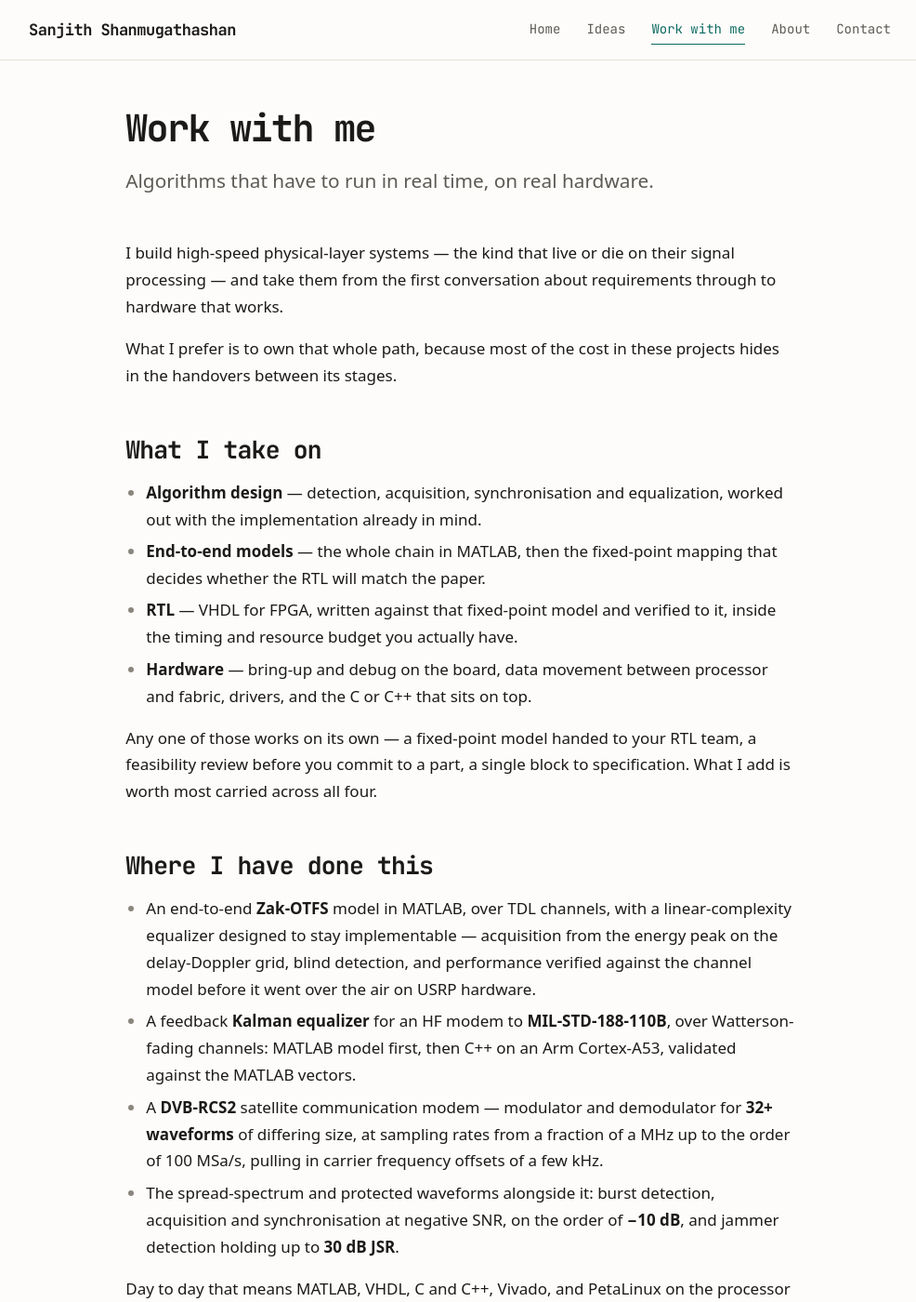
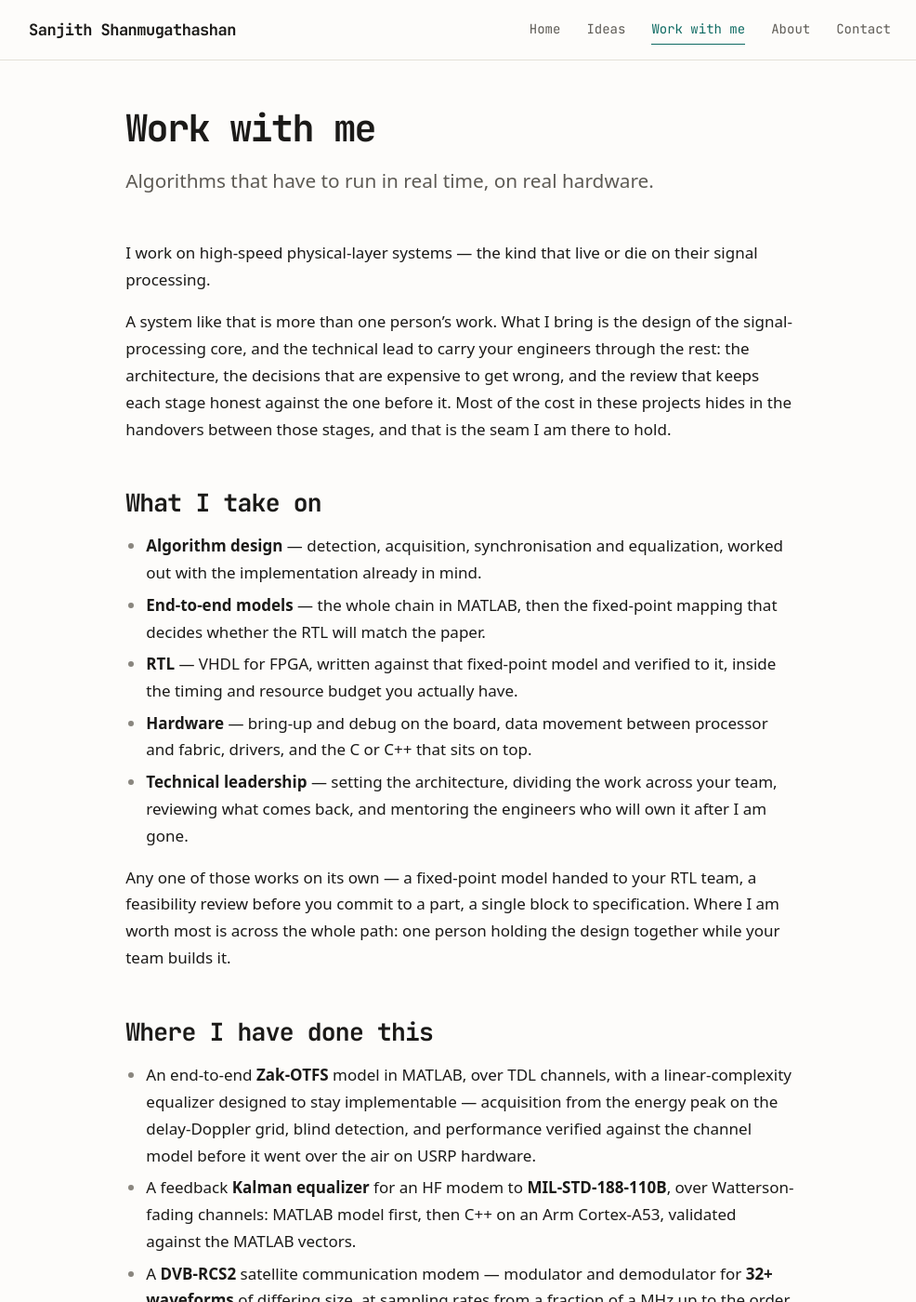
Before and after one commit to sanjith1999/sanjith1999.github.io, a Jekyll site: the page built from work.md, in a window 1280 px wide and 1400 px high. Shown: the whole window at 93% size, without its empty margins (145-1131 px from the left). Built offline with Jekyll 4.4.1, drawn with Linux system fonts in a browser that asks for light colours; some web fonts are replaced.

Commit message:
WIP001: Frame /work/ as design authority and technical lead
Offering to own a whole system overstates what one person can deliver.
The page now says outright that a system like this is more than one
person's work, and positions Sanjith as the one holding the design
together while the client's team builds it: architecture, the expensive
decisions, review, and mentoring.

Adds technical leadership as a fifth thing he takes on, which is what
his experience actually evidences.

Co-Authored-By: Claude Opus 5 <noreply@anthropic.com>

```diff
--- a/work.md
+++ b/work.md
@@ -4,12 +4,14 @@ permalink: /work/
 subtitle: Algorithms that have to run in real time, on real hardware.
 ---
 
-I build high-speed physical-layer systems — the kind that live or die on their signal
-processing — and take them from the first conversation about requirements through to
-hardware that works.
+I work on high-speed physical-layer systems — the kind that live or die on their signal
+processing.
 
-What I prefer is to own that whole path, because most of the cost in these projects hides
-in the handovers between its stages.
+A system like that is more than one person's work. What I bring is the design of the
+signal-processing core, and the technical lead to carry your engineers through the rest:
+the architecture, the decisions that are expensive to get wrong, and the review that
+keeps each stage honest against the one before it. Most of the cost in these projects
+hides in the handovers between those stages, and that is the seam I am there to hold.
 
 ## What I take on
 
@@ -21,10 +23,14 @@ in the handovers between its stages.
   inside the timing and resource budget you actually have.
 - **Hardware** — bring-up and debug on the board, data movement between processor and
   fabric, drivers, and the C or C++ that sits on top.
+- **Technical leadership** — setting the architecture, dividing the work across your
+  team, reviewing what comes back, and mentoring the engineers who will own it after I
+  am gone.
 
 Any one of those works on its own — a fixed-point model handed to your RTL team, a
-feasibility review before you commit to a part, a single block to specification. What I
-add is worth most carried across all four.
+feasibility review before you commit to a part, a single block to specification. Where I
+am worth most is across the whole path: one person holding the design together while your
+team builds it.
 
 ## Where I have done this
 
```
